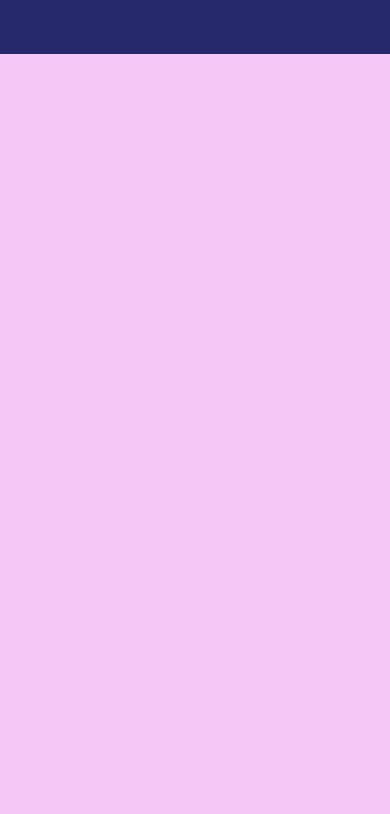
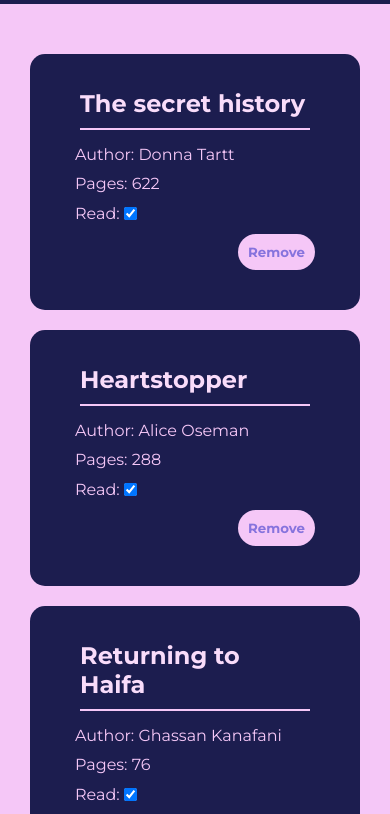
Before and after one commit to ro-olo/Library, a plain HTML site: page index.html in a window 390 px wide. Shown: the part 126-940 px from the top of the page. Before the commit the page ends 844 px from the top, so only its background shows below. Drawn offline with Linux system fonts and the light colour scheme.

Commit message:
Add initial book cards to array for default display and styled library grid layout with card design and responsive adjustments.

```diff
--- a/script.js
+++ b/script.js
@@ -1,4 +1,9 @@
-const myLibrary = [];
+const myLibrary = [
+    new Book("The secret history", "Donna Tartt", 622, true),
+    new Book("Heartstopper", "Alice Oseman", 288, true),
+    new Book("Returning to Haifa", "Ghassan Kanafani", 76, true),
+    new Book("Confessions", "Kanae Minato", 240, true)
+];
 
 function Book(title, author, pages, isRead) {
     this.title = title;
@@ -12,6 +17,8 @@ const libraryContainer = document.getElementById("libraryContainer");
 function displayBooks() {
     myLibrary.forEach((book, index) =>displayCard(book, index, libraryContainer));
 }
+
+document.addEventListener("DOMContentLoaded", displayBooks);
 
 function displayCard(book, index, container) {
         const bookCard = document.createElement("div");
--- a/style.css
+++ b/style.css
@@ -21,7 +21,7 @@ body {
 }
 
 header {
-    background-color: #27296d;
+    background-color:#1c1d4f;
     color: #f5c7f7;
     display: flex;
     justify-content: space-between;
@@ -29,7 +29,7 @@ header {
     width: 100%;
     padding: 40px;
     margin: 0px;
-    height: 100px;
+    height: 50px;
 }
 
 h1 {
@@ -136,4 +136,56 @@ input[type="number"] {
     display: grid;
     grid-template-columns: repeat(auto-fill, minmax(250px, 1fr));
     grid-gap: 20px;
+    width: 100%;
+    padding: 30px;
+    padding-top: 50px;
 }
+
+.book_card {
+    background-color:#1c1d4f;
+    color: #f5c7f7;
+    border-radius: 15px;
+    padding: 40px;
+    padding-top: 25px;
+    display: flex;
+    flex-direction: column;
+}
+
+.book_card > * {
+    margin: 5px;
+}
+
+.book_title {
+    margin: 10px;
+    border-bottom: 2px solid #f5c7f7;
+    padding-bottom: 10px;
+    color: #f9dcfa;
+}
+
+.read_container {
+    display: flex;
+    align-items: center;
+    margin: 0;
+    margin-left: 5px;
+}
+
+.remove_btn {
+    margin-right: 1;
+    margin-left: auto;
+    margin-bottom: 0;
+    background-color:#f5c7f7;
+    color:#8673dd;
+    border: none;
+    border-radius: 20px;
+    font-weight: 700;
+    padding: 10px;
+    cursor: pointer;
+    transition: all 0.3s ease;
+}
+
+.remove_btn:hover {
+    transform: scale(1.1);
+    box-shadow: 0px 2px 5px rgba(8, 2, 29, 0.4);
+    color:#1c1d4f;
+    background-color:#f9dcfa;
+}
```
